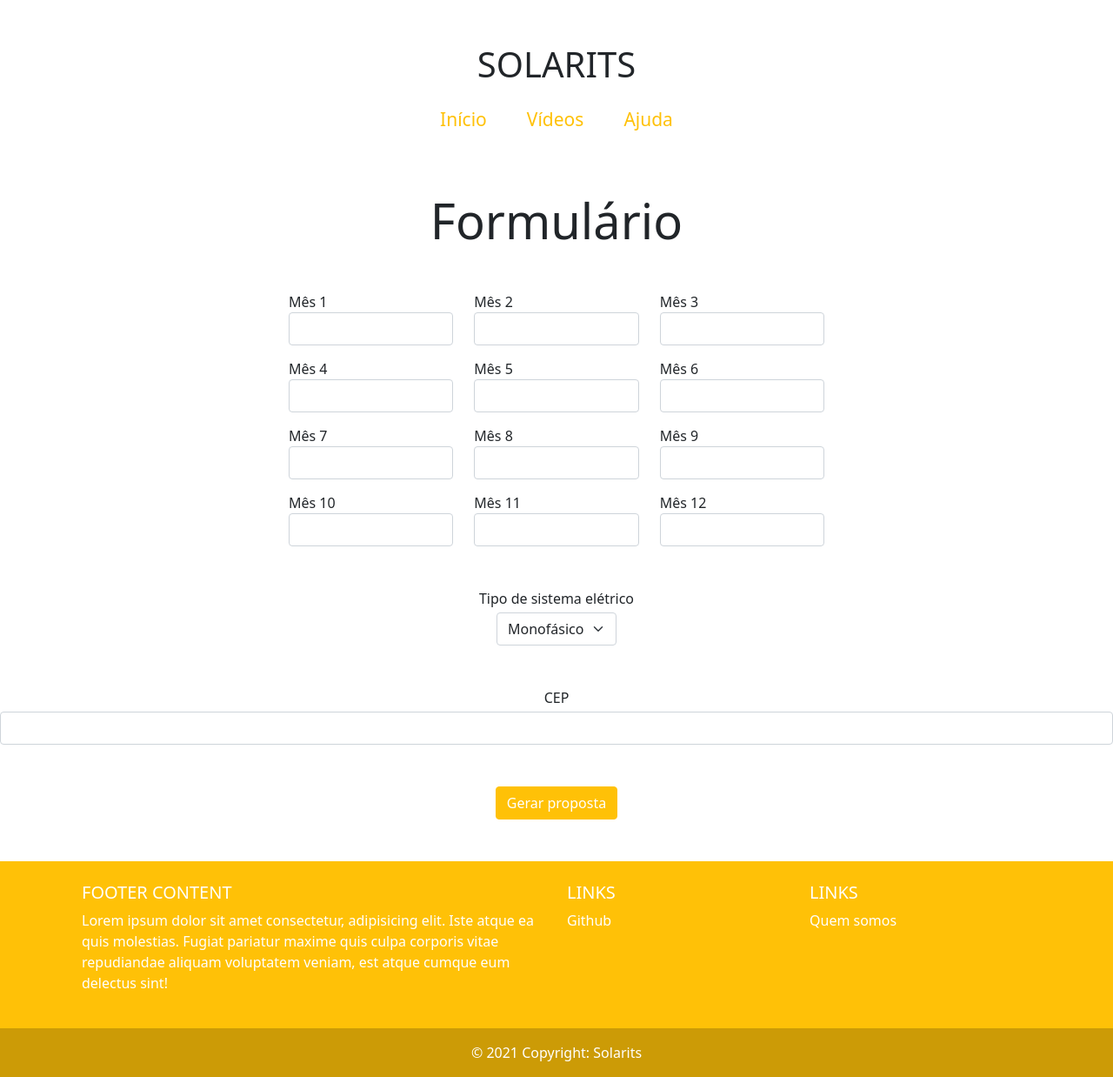
After one commit to SrBites/Projeto-Solaris, a Flask app: template Modelagem de Negócios/interface/templates/algoritmo.html in a window 1280 px wide. The commit adds this page. Shown: the whole page at 87% size. Run offline with Flask 2, Linux system fonts and the light colour scheme; the template is opened without the code that fills it, so the values that code supplies are empty.

Commit message:
Front end v.2.0

```diff
--- a/Modelagem de Negócios/interface/static/formatacao.css
+++ b/Modelagem de Negócios/interface/static/formatacao.css
@@ -7,6 +7,11 @@
   display: flex;
   justify-content: center;
   margin-top: 15px;
+}
+
+.caixa3 {
+  margin-right: auto;
+  margin-left: auto;
 }
 
 #titulo {
@@ -104,6 +109,11 @@ article.row div {
   padding-bottom: 40px;
 }
 
+#formulario {
+  justify-content: center;
+  margin: 15px 0;
+}
+
 .form-login, .form-signin {
   width: 100%;
   max-width: 330px;
--- /dev/null
+++ b/Modelagem de Negócios/interface/templates/algoritmo.html
@@ -0,0 +1,189 @@
+<html lang="pt-br">
+
+<head>
+    <meta charset="UTF-8">
+    <link rel="stylesheet" href="/Modelagem de Negócios/interface/static/formatacao.css">
+    <link href="https://cdn.jsdelivr.net/npm/bootstrap@5.0.1/dist/css/bootstrap.min.css" rel="stylesheet"
+        integrity="sha384-+0n0xVW2eSR5OomGNYDnhzAbDsOXxcvSN1TPprVMTNDbiYZCxYbOOl7+AMvyTG2x" crossorigin="anonymous">
+
+    <meta http-equiv="X-UA-Compatible" content="IE=edge">
+    <meta name="viewport" content="width=device-width, initial-scale=1.0">
+    <title>Algorítmo</title>
+    <script>
+        function onlyNumberKey(evt) {
+         var ASCIICode = (evt.which) ? evt.which : evt.keyCode
+         if (ASCIICode > 31 && (ASCIICode < 46 || ASCIICode > 57))
+             return false;
+         return true;
+     }
+    </script>
+</head>
+
+<body>
+    <header>
+        <div class="jumbotron jumbotron-fluid" id="titulo">
+            <h1 class="text-center">SOLARITS</h1>
+        </div>
+        <div class="caixa">
+            <nav class="navbar navbar-expand-sm" id="navegacao">
+                <div class="collapse navbar-collapse">
+                    <div class="navbar-nav" id="links">
+                        <a class="nav-link text-warning" id="nav-item" href="#">Início</a>
+                        <a class="nav-link text-warning" id="nav-item" href="#">Vídeos</a>
+                        <a class="nav-link text-warning" id="nav-item" href="#">Ajuda</a>
+                    </div>
+                </div>
+            </nav>
+        </div>
+
+
+    </header>
+    <main>
+        <form action="/proposta" method="post">
+        <div class="container">
+            <div class="jumbotron jumbotron-fluid mb-5" id="titulo">
+                <h1 class="display-4 text-center">Formulário</h1>
+            </div>
+        </div>
+        <div class="row" id="formulario">
+            <div class="col-sm-2">
+                <div class="form-group">
+                    <label for="mes">Mês 1</label>
+                    <input id="mes" type="number" onkeypress="return onlyNumberKey(event)" name="m1" class="form-control" required="required" data-error="Campo obrigatório">
+                </div>
+            </div>
+            <div class="col-sm-2">
+                <div class="form-group">
+                    <label for="mes">Mês 2</label>
+                    <input id="mes" type="number" onkeypress="return onlyNumberKey(event)" name="m2" class="form-control" required="required" data-error="Campo obrigatório">
+                </div>
+            </div>
+            <div class="col-sm-2">
+                <div class="form-group">
+                    <label for="mes">Mês 3</label>
+                    <input id="mes" type="number" onkeypress="return onlyNumberKey(event)" name="m3" class="form-control">
+                </div>
+            </div>
+        </div>
+        <div class="row" id="formulario">
+            <div class="col-sm-2">
+                <div class="form-group">
+                    <label for="mes">Mês 4</label>
+                    <input id="mes" type="number" onkeypress="return onlyNumberKey(event)" name="m4" class="form-control" required="required" data-error="Campo obrigatório">
+                </div>
+            </div>
+            <div class="col-sm-2">
+                <div class="form-group">
+                    <label for="mes">Mês 5</label>
+                    <input id="mes" type="number" onkeypress="return onlyNumberKey(event)" name="m5" class="form-control" required="required" data-error="Campo obrigatório">
+                </div>
+            </div>
+            <div class="col-sm-2">
+                <div class="form-group">
+                    <label for="mes">Mês 6</label>
+                    <input id="mes" type="number" onkeypress="return onlyNumberKey(event)" name="m6" class="form-control">
+                </div>
+            </div>
+        </div>
+        <div class="row" id="formulario">
+            <div class="col-sm-2">
+                <div class="form-group">
+                    <label for="mes">Mês 7</label>
+                    <input id="mes" type="number" onkeypress="return onlyNumberKey(event)" name="m7" class="form-control" required="required" data-error="Campo obrigatório">
+                </div>
+            </div>
+            <div class="col-sm-2">
+                <div class="form-group">
+                    <label for="mes">Mês 8</label>
+                    <input id="mes" type="number" onkeypress="return onlyNumberKey(event)" name="m8" class="form-control" required="required" data-error="Campo obrigatório">
+                </div>
+            </div>
+            <div class="col-sm-2">
+                <div class="form-group">
+                    <label for="mes">Mês 9</label>
+                    <input id="mes" type="number" onkeypress="return onlyNumberKey(event)" name="m9" class="form-control">
+                </div>
+            </div>
+        </div>
+        <div class="row" id="formulario">
+            <div class="col-sm-2">
+                <div class="form-group">
+                    <label for="mes">Mês 10</label>
+                    <input id="mes" type="number" onkeypress="return onlyNumberKey(event)" name="m10" class="form-control" required="required" data-error="Campo obrigatório">
+                </div>
+            </div>
+            <div class="col-sm-2">
+                <div class="form-group">
+                    <label for="mes">Mês 11</label>
+                    <input id="mes" type="number" onkeypress="return onlyNumberKey(event)" name="m11" class="form-control" required="required" data-error="Campo obrigatório">
+                </div>
+            </div>
+            <div class="col-sm-2">
+                <div class="form-group">
+                    <label for="mes">Mês 12</label>
+                    <input id="mes" type="number" onkeypress="return onlyNumberKey(event)" name="m12" class="form-control">
+                </div>
+            </div>
+        </div>
+        <div class="caixa mb-1 mt-5">
+        <label for="sistEletrico">Tipo de sistema elétrico</label>
+        </div>
+        <div class="caixa">
+            <select name="tiposis" class="form-select w-auto" id="sistEletrico" required>
+                <option value="">Monofásico</option>
+                <option value="">Bifásico</option>
+                <option value="">Trifásico</option>
+            </select>
+        </div>
+        <div class="caixa mb-1 mt-5">
+            <label for="sistEletrico">CEP</label>
+
+            </div>
+        <div class="caixa w-auto">
+            <input type="number" onkeypress="return onlyNumberKey(event)" class="form-control">
+        </div>
+        <div class="caixa mb-5 mt-5">
+        <button type="submit" class="btn btn-warning text-white">Gerar proposta</button>
+        </div>
+        </form>
+    </main>
+    <footer class="bg-warning text-white text-center text-lg-start">
+        <div class="container p-4">
+            <div class="row">
+                <div class="col-lg-6 col-md-12 mb-4 mb-md-0">
+                    <h5 class="text-uppercase">Footer Content</h5>
+
+                    <p>
+                        Lorem ipsum dolor sit amet consectetur, adipisicing elit. Iste atque ea quis
+                        molestias. Fugiat pariatur maxime quis culpa corporis vitae repudiandae aliquam
+                        voluptatem veniam, est atque cumque eum delectus sint!
+                    </p>
+                </div>
+                <div class="col-lg-3 col-md-6 mb-4 mb-md-0">
+                    <h5 class="text-uppercase">Links</h5>
+
+                    <ul class="list-unstyled mb-0">
+                        <li>
+                            <a href="https://github.com/Robis123/Projeto-Solaris" target="_blank"
+                                class="text-white text-decoration-none">Github</a>
+                        </li>
+                    </ul>
+                </div>
+                <div class="col-lg-3 col-md-6 mb-4 mb-md-0">
+                    <h5 class="text-uppercase mb-0">Links</h5>
+
+                    <ul class="list-unstyled mb-0 mt-2">
+                        <li>
+                            <a href="#!" class="text-white text-decoration-none">Quem somos</a>
+                        </li>
+                    </ul>
+                </div>
+            </div>
+        </div>
+        <div class="text-center p-3" style="background-color: rgba(0, 0, 0, 0.2);">
+            © 2021 Copyright: Solarits
+        </div>
+    </footer>
+</body>
+
+</html>
--- a/Modelagem de Negócios/interface/templates/cadastro.html
+++ b/Modelagem de Negócios/interface/templates/cadastro.html
@@ -2,12 +2,12 @@
 
 <head>
     <meta charset="UTF-8">
-    <link rel="stylesheet" href="/static/formatacao.css">
+    <link rel="stylesheet" href="/Modelagem de Negócios/interface/static/formatacao.css">
     <meta http-equiv="X-UA-Compatible" content="IE=edge">
     <meta name="viewport" content="width=device-width, initial-scale=1.0">
     <link rel="icon" href="/docs/4.0/assets/img/favicons/favicon.ico">
     <script src="https://ajax.googleapis.com/ajax/libs/jquery/3.5.1/jquery.min.js"></script>
-    <script src="script.js"></script>
+    <script src="/js/script.js"></script>
     <link href="https://cdn.jsdelivr.net/npm/bootstrap@5.0.1/dist/css/bootstrap.min.css" rel="stylesheet"
         integrity="sha384-+0n0xVW2eSR5OomGNYDnhzAbDsOXxcvSN1TPprVMTNDbiYZCxYbOOl7+AMvyTG2x" crossorigin="anonymous">
     <title>Cadastro</title>
@@ -51,7 +51,7 @@
             <nav class="navbar navbar-expand-sm" id="navegacao">
                 <div class="collapse navbar-collapse">
                     <div class="navbar-nav" id="links">
-                        <a class="nav-link text-warning" id="nav-item" href="#">Início</a>
+                        <a class="nav-link text-warning" id="nav-item" href="index.html">Início</a>
                         <a class="nav-link text-warning" id="nav-item" href="#">Vídeos</a>
                         <a class="nav-link text-warning" id="nav-item" href="#" tabindex="-1"
                             aria-disabled="true">Ajuda</a>
--- a/Modelagem de Negócios/interface/templates/index.html
+++ b/Modelagem de Negócios/interface/templates/index.html
@@ -2,7 +2,7 @@
 
 <head>
     <meta charset="UTF-8">
-    <link rel="stylesheet" href="/static/formatacao.css">
+    <link rel="stylesheet" href="/Modelagem de Negócios/interface/static/formatacao.css">
     <link href="https://cdn.jsdelivr.net/npm/bootstrap@5.0.1/dist/css/bootstrap.min.css" rel="stylesheet"
         integrity="sha384-+0n0xVW2eSR5OomGNYDnhzAbDsOXxcvSN1TPprVMTNDbiYZCxYbOOl7+AMvyTG2x" crossorigin="anonymous">
 
@@ -30,7 +30,7 @@
         </div>
         <div class="caixa2" >
             <a href="login.html"><button type="button" class="btn btn-warning" id="logcad">Login</button></a>
-            <a href="/cadastro"><button type="button" class="btn btn-warning" id="logcad">Cadastro</button></a>
+            <a href="cadastro.html"><button type="button" class="btn btn-warning" id="logcad">Cadastro</button></a>
         </div>
 
     </header>
--- a/Modelagem de Negócios/interface/templates/login.html
+++ b/Modelagem de Negócios/interface/templates/login.html
@@ -2,7 +2,7 @@
 
 <head>
     <meta charset="UTF-8">
-    <link rel="stylesheet" href="/static/formatacao.css">
+    <link rel="stylesheet" href="/Modelagem de Negócios/interface/static/formatacao.css">
     <meta http-equiv="X-UA-Compatible" content="IE=edge">
     <meta name="viewport" content="width=device-width, initial-scale=1.0">
     <link rel="icon" href="/docs/4.0/assets/img/favicons/favicon.ico">
@@ -20,7 +20,7 @@
             <nav class="navbar navbar-expand-sm" id="navegacao">
                 <div class="collapse navbar-collapse">
                     <div class="navbar-nav" id="links">
-                        <a class="nav-link text-warning" id="nav-item" href="#">Início</a>
+                        <a class="nav-link text-warning" id="nav-item" href="index.html">Início</a>
                         <a class="nav-link text-warning" id="nav-item" href="#">Vídeos</a>
                         <a class="nav-link text-warning" id="nav-item" href="#" tabindex="-1"
                             aria-disabled="true">Ajuda</a>
```
